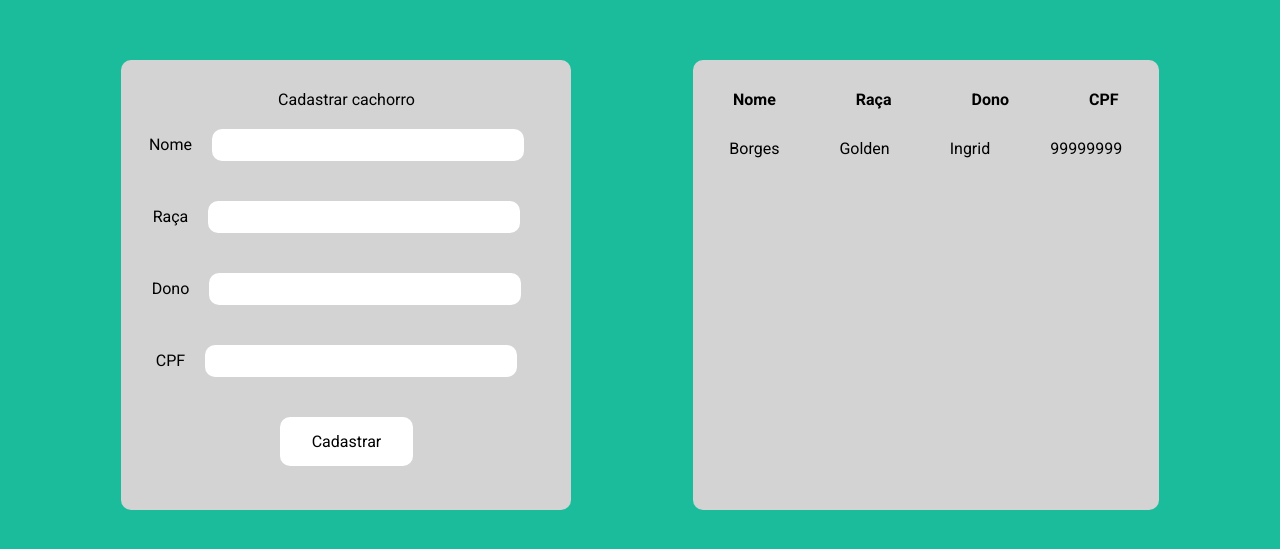
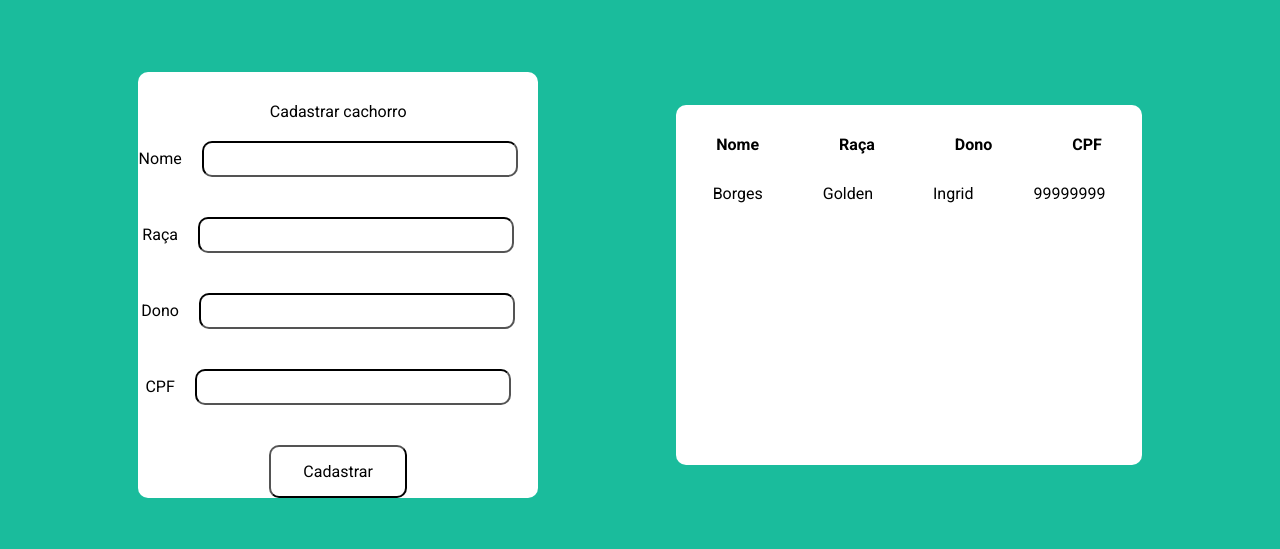
Before and after one commit to dev-vinii/to-do-front, an Angular app: page /dogs in a window 1280 px wide. Shown: the part 115-664 px from the top of the page. Built offline with nearby package versions, Linux system fonts and the light colour scheme.

Commit message:
new colors

```diff
--- a/src/app/dogs/dogs.component.css
+++ b/src/app/dogs/dogs.component.css
@@ -14,18 +14,18 @@ body {
 }
 
 .register-dogs {
-    background-color: #d3d3d3;
-    min-height: 450px;
-    min-width: 450px;
+    background-color: white;
+    min-height: 600px;
+    min-width: 600px;
     border-radius: 10px;
     font-family: 'Roboto', sans-serif;
     text-align: center;
 }
 
 .list-dogs {
-    background-color: #d3d3d3;
-    min-height: 450px;
-    min-width: 450px;
+    background-color: white;
+    min-height: 600px;
+    min-width: 600px;
     border-radius: 10px;
     font-family: 'Roboto', sans-serif;
     text-align: center;
@@ -55,17 +55,16 @@ body {
 
 .register-dogs input {
     margin: 20px;
-    border: none;
     background-color: white;
     border-radius: 10px;
     width: 300px;
     height: 30px;
     padding-left: 10px;
+    border-color: black;
 }
 
-.button {
+.button button{
     background-color: white;
-    border: none;
     color: black;
     padding: 15px 32px;
     text-align: center;
@@ -76,4 +75,26 @@ body {
     border-radius: 10px;
     margin-top: 20px;
     cursor: pointer;
+    border-color: black;
 }
+
+@media (max-width: 1280px) and (min-width: 800px){
+    .register-dogs {
+        background-color: white;
+        min-height: 360px;
+        min-width: 400px;
+        border-radius: 10px;
+        font-family: 'Roboto', sans-serif;
+        text-align: center;
+    }
+
+    .list-dogs {
+        background-color: white;
+        min-height: 360px;
+        min-width: 400px;
+        border-radius: 10px;
+        font-family: 'Roboto', sans-serif;
+        text-align: center;
+        display: inline-block;
+    }
+  }
--- a/src/app/dogs/dogs.component.html
+++ b/src/app/dogs/dogs.component.html
@@ -22,7 +22,9 @@
                     <input type="text" id="document" formControlName="document">
                 </div>
             </form>
-            <div class="button">Cadastrar</div>
+            <div class="button">
+                <button>Cadastrar</button>
+            </div>
         </div>
         <div class="list-dogs">
             <div class="titles">
```
